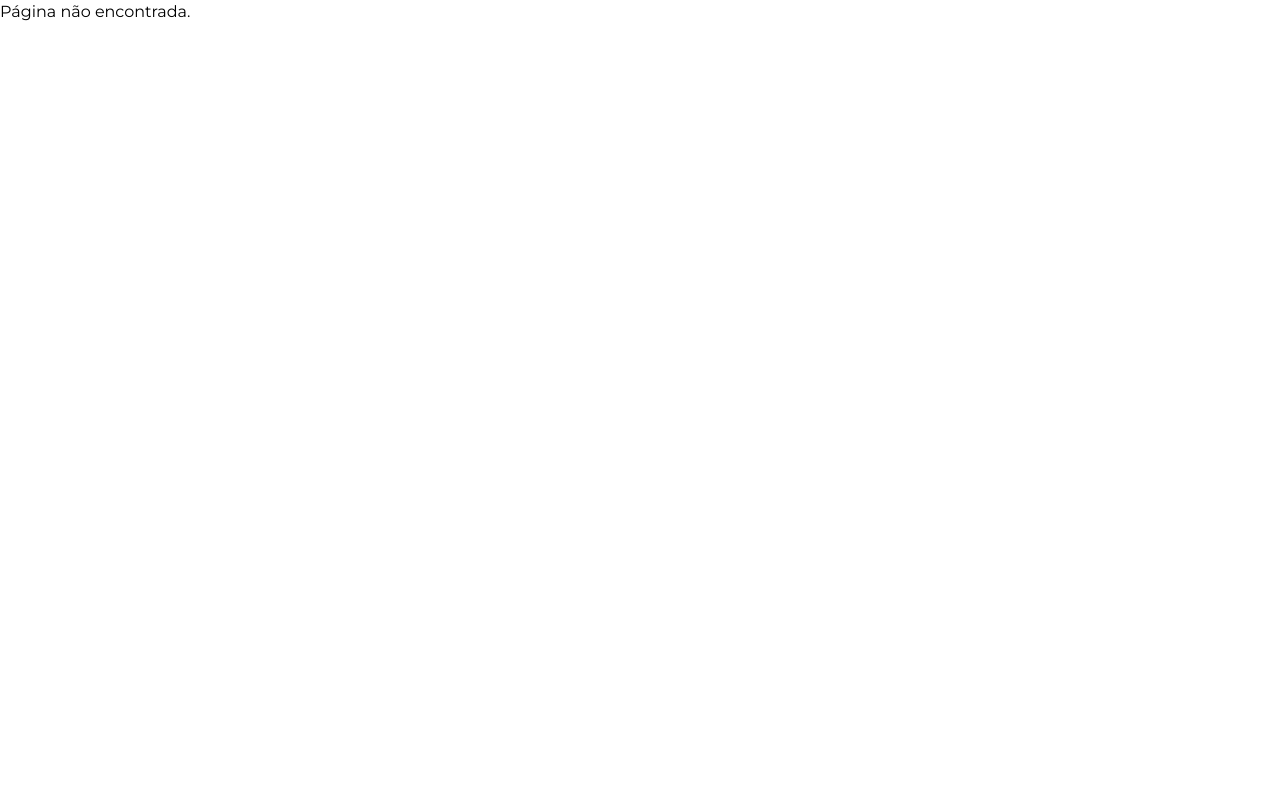
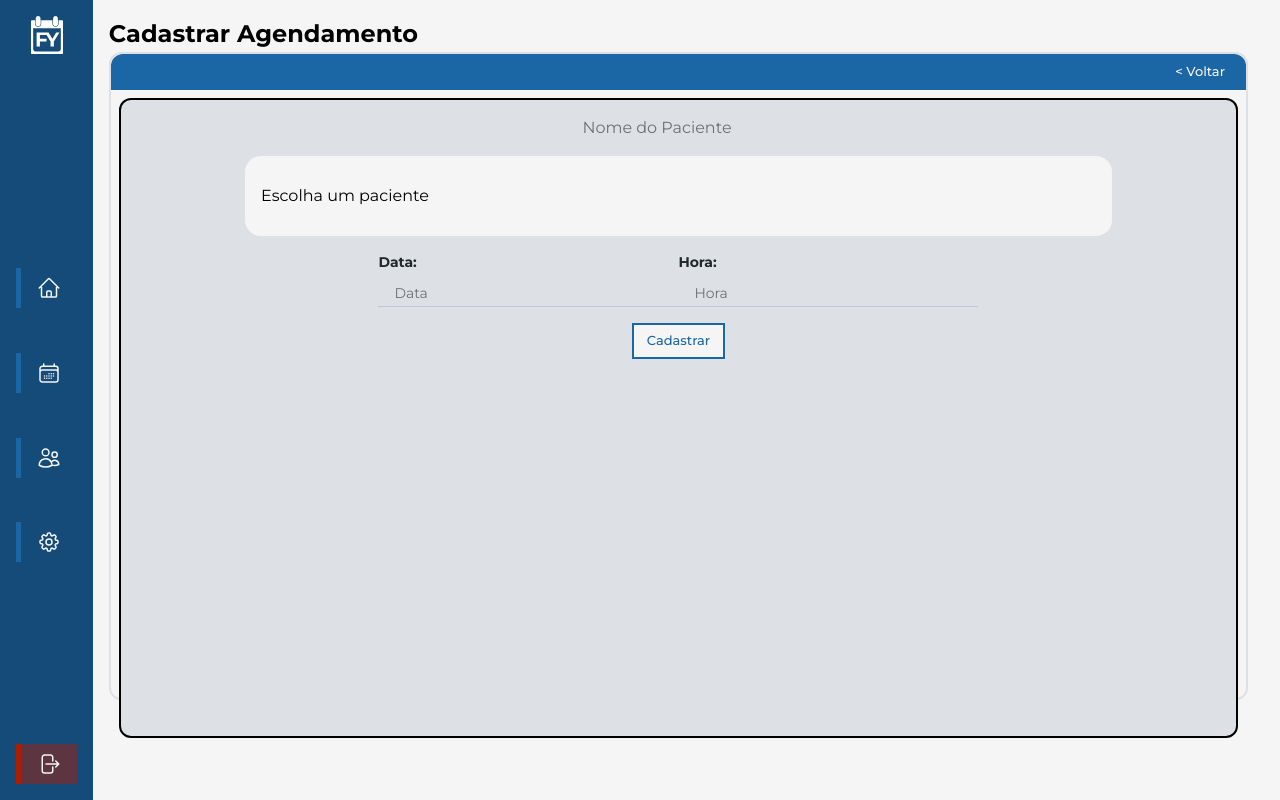
Before and after one commit to KauanPaschoal/web-projeto, a React (Vite) app: page /dashboard/agendamentos/cadastrar in a window 1280 px wide. Built offline with nearby package versions, Linux system fonts and the light colour scheme.

Commit message:
feat: inicio de tela de cadastrar agendamento e teste de fetch

```diff
--- a/src/App.jsx
+++ b/src/App.jsx
@@ -5,11 +5,15 @@ import Dashboard from "./pages/dashboard/Dashboard";
 import Login from "./pages/Login/Login";
 import { BrowserRouter, Routes, Route } from "react-router-dom";
 import Agendamentos from "./pages/dashboard/agendamentos/Agendamentos";
+import CadastrarAgendamento from "./pages/dashboard/agendamentos/CadastrarAgendamento/CadastrarAgendamento";
+import EditarAgendamento from "./pages/dashboard/agendamentos/EditarAgendamento/EditarAgendamento";
+
 import Pacientes from "./pages/dashboard/pacientes/Pacientes";
-
 import EditarPaciente from "./pages/dashboard/pacientes/EditarPaciente/EditarPaciente";
 import AdicionarPaciente from "./pages/dashboard/pacientes/AdicionarPaciente/AdicionarPaciente";
+
 import Administracao from "./pages/dashboard/administracao/Administracao";
+
 
 function App() {
   return (
@@ -21,6 +25,8 @@ function App() {
             <Route path="/login" element={<Login />} />
             <Route path="/dashboard" element={<Dashboard />} />
             <Route path="/dashboard/agendamentos" element={<Agendamentos />} />
+            <Route path="/dashboard/agendamentos/cadastrar" element={<CadastrarAgendamento/>} />
+            <Route path="/dashboard/agendamentos/editar" element={<EditarAgendamento />} />
             <Route path="/dashboard/pacientes" element={<Pacientes />} />
             <Route path="/dashboard/administracao" element={<Administracao />} />
             <Route path="/dashboard/pacientes/editar" element={<EditarPaciente />} />
--- a/src/pages/dashboard/Dashboard.jsx
+++ b/src/pages/dashboard/Dashboard.jsx
@@ -7,6 +7,29 @@ import './dashboard.css'
 import GraficoComponent from './components/GraficoComponent/GraficoComponent'
 
 const Dashboard = () => {
+
+  // const [planos, setPlanos] = React.useState([]);
+
+  // fetch('/planos', {
+  //   method: 'GET',
+  //   headers: {
+  //     'Content-Type': 'application/json',
+  //     'Authorization': 'Bearer ' + localStorage.getItem('token')
+  //   }
+  // }).then((response) => {
+  //   if (response.ok) {
+  //     return response.json();
+  //   } else {
+  //     throw new Error('Erro ao buscar dados');
+  //   }
+  // }).then((data) => {
+  //   setPlanos(data);
+  // }).catch((error) => {
+  //   console.error(error);
+  // });
+
+
+
 
   const valores = [
     {
@@ -47,7 +70,7 @@ const Dashboard = () => {
     <div className='dashboard flex'>
       <MenuLateralComponent></MenuLateralComponent>
       <MainComponent title="Dashboard"
-      headerContent={ultimaAtualizacao}>
+        headerContent={"Última atualização: " + ultimaAtualizacao}>
         <div className='flex flex-col gap-2'>
           <div className='flex w-full justify-between gap-2'>
             {valores.map((valor, index) => {
@@ -67,7 +90,14 @@ const Dashboard = () => {
               <h1 className='font-bold text-xl'>Gráfico de Agendamentos</h1>
               <GraficoComponent></GraficoComponent>
             </div>
+
           </div>
+          {/* {planos.map((plano, index) => {
+            return <div key={index} className='bg-slate-300 rounded-lg p-4'>
+              <p>{plano.categoria}</p>
+              <p>Valor: {plano.preco}</p>
+            </div>
+          })} */}
         </div>
 
 
--- a/src/pages/dashboard/agendamentos/Agendamentos.jsx
+++ b/src/pages/dashboard/agendamentos/Agendamentos.jsx
@@ -5,20 +5,24 @@ import MainComponent from '../components/mainComponent/MainComponent'
 
 const Agendamentos = () => {
 
-  const handleFilterClick = () => {
-    alert('Filtro clicado!');
-  };
+  const redirectToCadastrarAgendamento = () => {
+    window.location.href = './agendamentos/cadastrar'
+  }
 
   return (
     <div className='div-agendamentos flex'>
-      <MenuLateralComponent></MenuLateralComponent>
+      <MenuLateralComponent/>
       <MainComponent
         title="Agendamentos"
-        headerContent={<button className="btn_secundario" onClick={handleFilterClick}>
-          + Agendar
-        </button>}>
+        headerContent={
+          <button
+            className="btn_agendamento"
+            onClick={redirectToCadastrarAgendamento}
+          >
+            + Agendar
+          </button>
+        }>
       </MainComponent>
-
     </div>
   )
 }
--- /dev/null
+++ b/src/pages/dashboard/agendamentos/CadastrarAgendamento/CadastrarAgendamento.css
@@ -0,0 +1,49 @@
+@import "tailwindcss";
+
+.div-cadastrar-agendamento{
+    display: flex;
+    flex-direction: column;
+    justify-content: start;
+    align-items: center;
+    padding: 1em 2em;
+    width: 94vw;
+    min-height: 100vh;
+    background-color: var(--WhiteFy);
+    overflow: hidden;
+}
+
+.form-cadastrar-agendamento{
+    display: flex;
+    flex-direction: column;
+    justify-content: start;
+    align-items: center;
+    width: 100%;
+    min-height: 80vh;
+    height: fit-content;
+    padding: 1em;
+    gap: 1em;
+    border: var(--BlackFy) 2px solid;
+    border-radius: 12px;
+    background-color: var(--LightGrayFy);
+}
+
+.div-escolher-paciente{
+    width: 80%;
+    height: 10vh;
+    display: flex;
+    flex-direction: row;
+    justify-content: space-between;
+    align-items: center;
+    background-color: var(--WhiteFy);
+    padding: 1em;
+    border-radius: 1em;
+}
+
+.styled-datalist{
+    width: 100%;
+    height: 100%;
+    padding: 0.5em;
+    border-radius: 1em;
+    background-color: var(--WhiteFy);
+    border: var(--LightGrayFy) 1px solid;
+}
--- a/src/pages/dashboard/agendamentos/CadastrarAgendamento/CadastrarAgendamento.jsx
+++ b/src/pages/dashboard/agendamentos/CadastrarAgendamento/CadastrarAgendamento.jsx
@@ -0,0 +1,82 @@
+import React from 'react'
+import './CadastrarAgendamento.css'
+import MainComponent from '../../components/mainComponent/MainComponent'
+import MenuLateralComponent from '../../components/MenuLateral/MenuLateralComponent'
+import InputField from '../../components/InputField/InputField'
+
+const CadastrarAgendamento = () => {
+
+    // State and function to handle autocomplete
+    const [pacientes, setPacientes] = React.useState([]);
+    const [query, setQuery] = React.useState('');
+
+    const handlePacienteSearch = (query) => {
+        setQuery(query);
+        // Simulate fetching data based on the query
+        const allPacientes = ["Paciente 1", "Paciente 2", "Paciente 3", "Paciente 4"];
+        const filteredPacientes = allPacientes.filter(paciente =>
+            paciente.toLowerCase().includes(query.toLowerCase())
+
+        );
+        console.log(filteredPacientes);
+        setPacientes(filteredPacientes);
+    };
+
+    return (
+        <>
+            <MenuLateralComponent />
+            <MainComponent
+                title="Cadastrar Agendamento"
+                headerContent={
+                    <button className="btn_agendamento" onClick={() => window.location.href = '/dashboard/agendamentos'}>
+                        {"< Voltar"}
+                    </button>
+                }>
+                <form className='form-cadastrar-agendamento'>
+                    <div>
+                        <input
+                            type={"text"}
+                            id="paciente"
+                            name="paciente"
+                            placeholder={"Nome do Paciente"}
+                            onChange={(e) => handlePacienteSearch(e.target.value)}
+                            list="pacientes"
+                            required
+                            className="styled-input"
+                        />
+                        <datalist id="pacientes">
+                            {pacientes.map((paciente, index) => (
+                                <option key={index} value={paciente} />
+                            ))}
+                        </datalist>
+                    </div>
+
+                    <div className='div-escolher-paciente'>
+                        {/* Exibe a mensagem se o campo de entrada estiver vazio */}
+                        {query === '' || pacientes.length === 0 ? (
+                            <p className="mensagem-escolha-paciente">Escolha um paciente</p>
+                        ) : null}
+                        {pacientes.length === 1 && (
+                            <div className="paciente-info">
+                                <p><strong>Paciente Selecionado:</strong> {pacientes[0]}</p>
+                                {/* Add more patient details here if available */}
+                            </div>
+                        )}
+                    </div>
+
+                    <div className='flex'>
+                        <InputField type={"text"} id="data" name="data" labelTitle={"Data"} placeholder={"Data"} required />
+                        <InputField type={"text"} id="hora" name="hora" labelTitle={"Hora"} placeholder={"Hora"} required />
+                    </div>
+
+
+                    <button type="submit" className='btn_secundario'>Cadastrar</button>
+                </form>
+            </MainComponent >
+        </>
+    )
+
+
+}
+
+export default CadastrarAgendamento
--- a/src/pages/dashboard/agendamentos/EditarAgendamento/EditarAgendamento.jsx
+++ b/src/pages/dashboard/agendamentos/EditarAgendamento/EditarAgendamento.jsx
@@ -0,0 +1,9 @@
+import React from 'react'
+
+const EditarAgendamento = () => {
+  return (
+    <div>EditarAgendamento</div>
+  )
+}
+
+export default EditarAgendamento
--- a/src/pages/dashboard/agendamentos/agendamentos.css
+++ b/src/pages/dashboard/agendamentos/agendamentos.css
@@ -1 +1,16 @@
 @import 'tailwindcss';
+
+.btn_agendamento{
+    background-color: var(--BlueFy);
+    color: var(--WhiteFy);
+    padding: 0em 1em;
+    font-size: small;
+    cursor: pointer;
+    border-radius: 12em;
+}
+
+.btn_agendamento:hover{
+    background-color: var(--WhiteFy);
+    color: var(--DarkBlueFy);
+    transition: 0.3s;
+}
--- a/vite.config.js
+++ b/vite.config.js
@@ -8,4 +8,14 @@ export default defineConfig({
     react(),
     tailwindcss(),
   ],
+  server: {
+    proxy: {
+      '/planos': {
+        target: 'http://localhost:8080',
+        changeOrigin: true,
+        secure: false,
+        rewrite: (path) => path.replace(/^\/planos/, '/planos'),
+      },
+    },
+  },
 })
```
